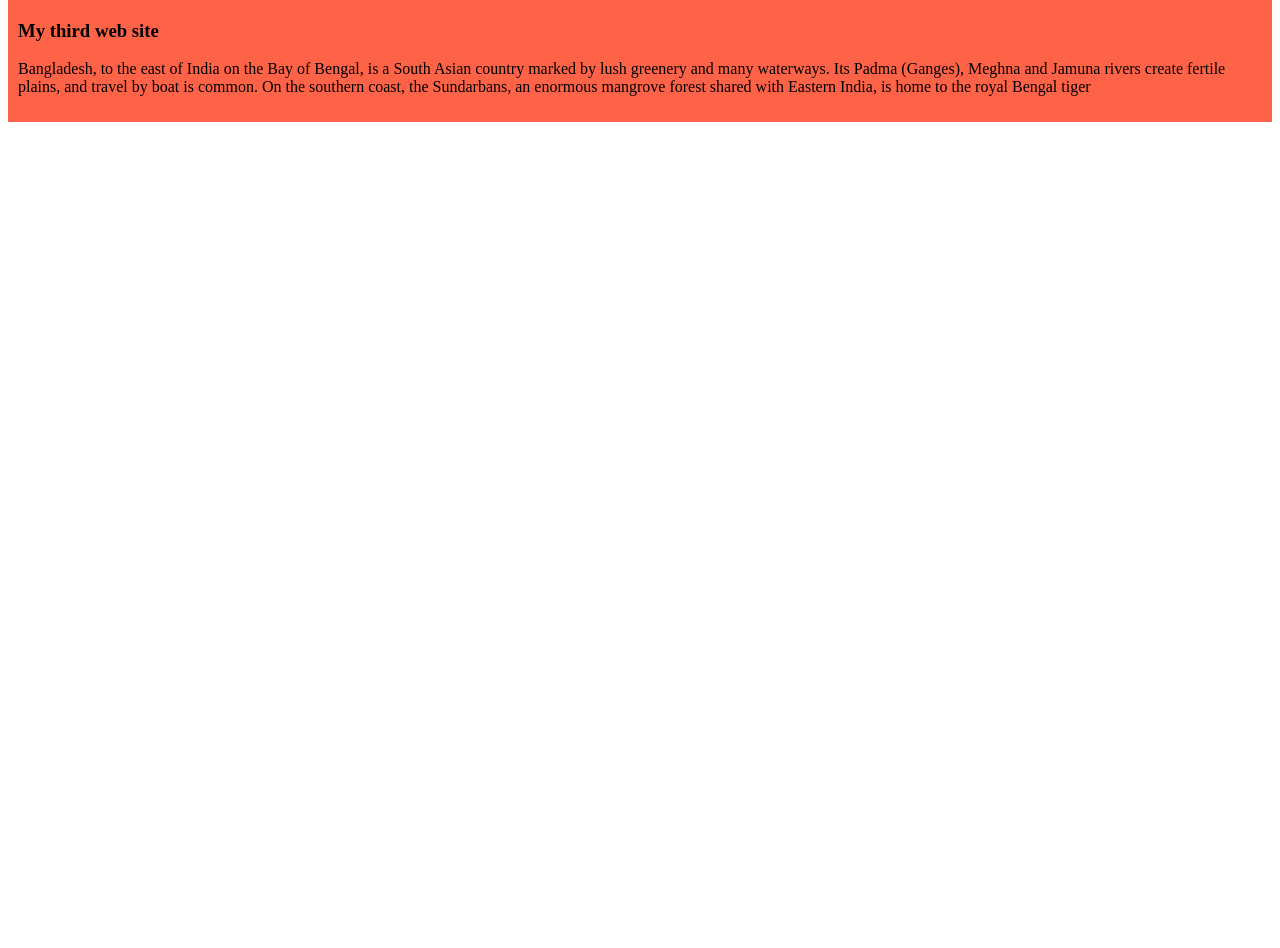
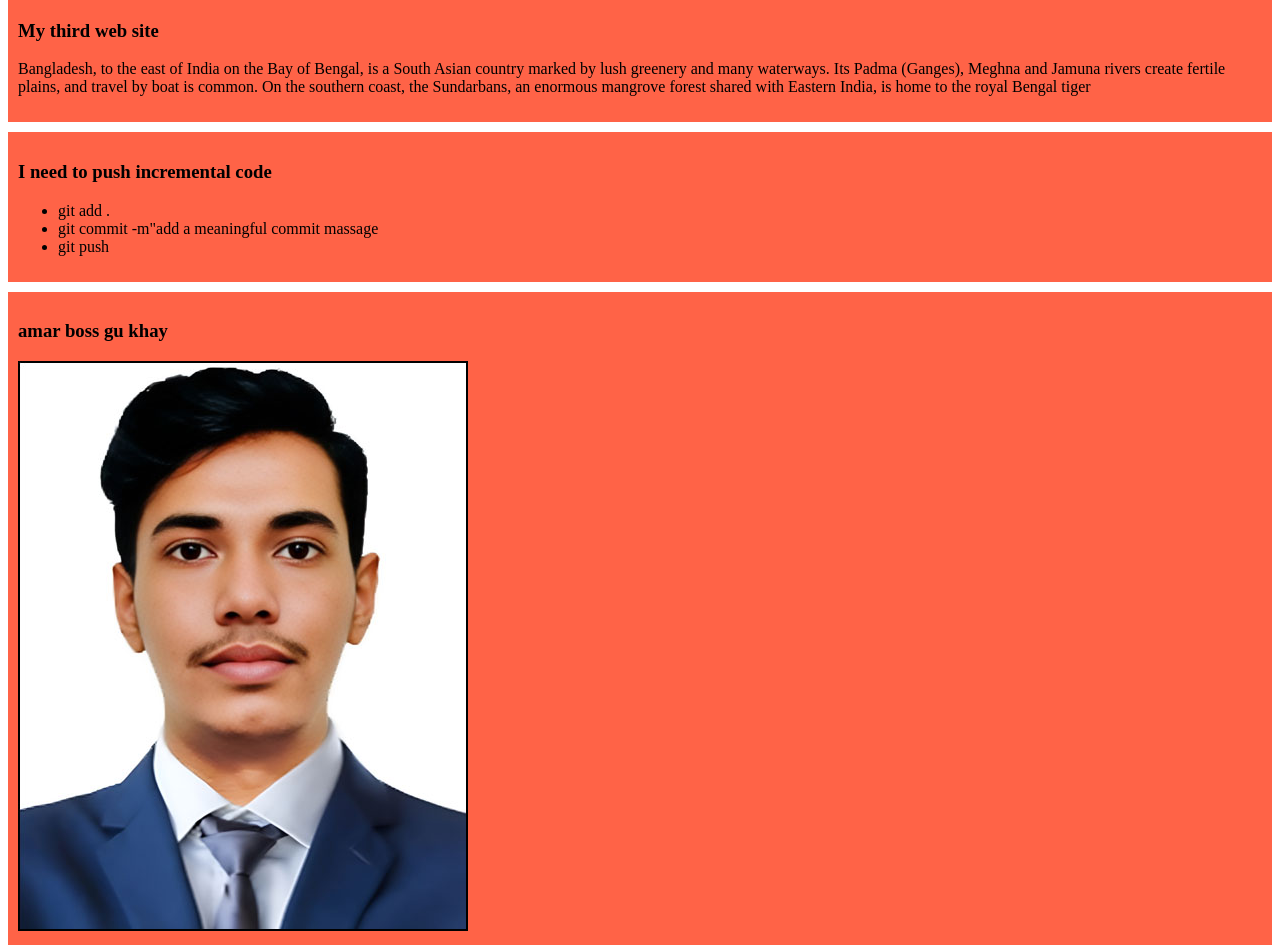
Before and after one commit to maruf1997bd/my-simple-website-2, a plain HTML site: page index.html in a window 1280 px wide. Shown: the part 300-1248 px from the top of the page. Before the commit the page ends 800 px from the top, so only its background shows below. Drawn offline with Linux system fonts and the light colour scheme.

Commit message:
added boss with dim

```diff
--- a/index.html
+++ b/index.html
@@ -19,6 +19,17 @@
         <h3>My third web site</h3>
         <p>Bangladesh, to the east of India on the Bay of Bengal, is a South Asian country marked by lush greenery and many waterways. Its Padma (Ganges), Meghna and Jamuna rivers create fertile plains, and travel by boat is common. On the southern coast, the Sundarbans, an enormous mangrove forest shared with Eastern India, is home to the royal Bengal tiger</p>
     </div>
-
+    <div>
+       <h3> I need to push incremental code   </h3>
+       <ul>
+        <li>git add .</li>
+        <li>git commit -m"add a meaningful commit massage </li>
+        <li> git push</li>
+       </ul>
+    </div>
+   <div>
+    <h3> amar boss gu khay</h3>
+    <img src="images/PIC.jpg" alt=""
+   </div>
 </body>
 </html>
```
Also changed, not shown: images/PIC.jpg (added).
